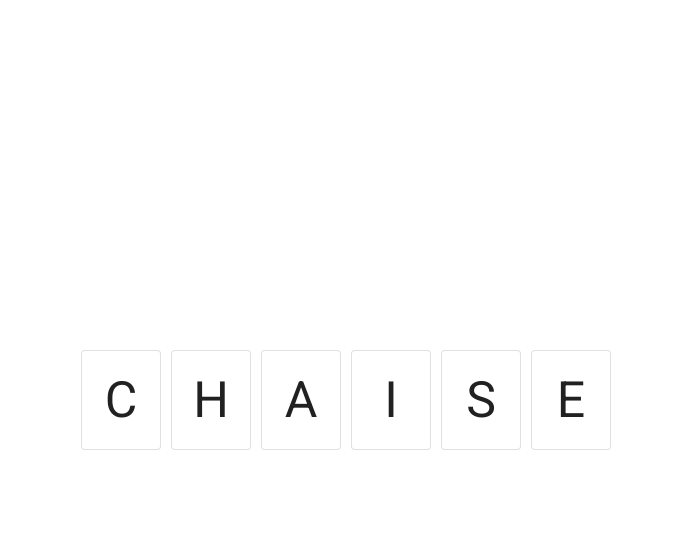
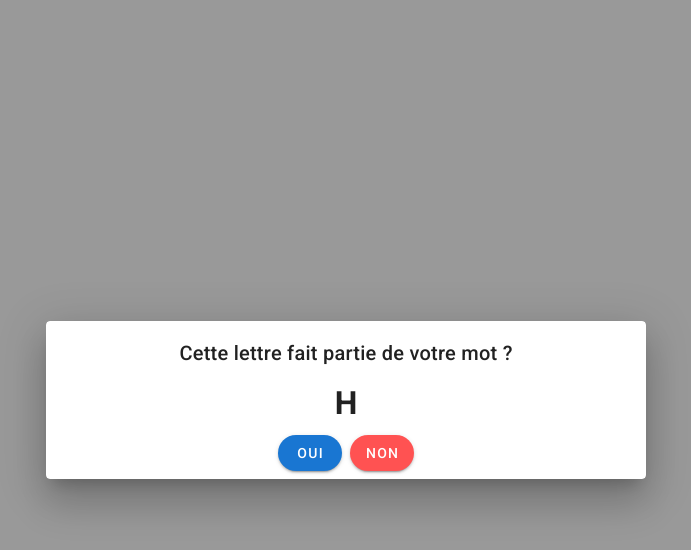
Before and after one commit to RemiBarthe/jeu-du-pendu-client, a Vue app: page / in a window 1280 px wide. Both pictures are taken after a click on the button "VALIDER". Shown: the top 550 px of the page, without its empty margins (294-985 px from the left). Built offline with nearby package versions, Linux system fonts and the light colour scheme.

Commit message:
Modal letter (#2)
* add modal letter

* center elements in modal

Co-authored-by: rgl243 <64373934+rgl243@users.noreply.github.com>

```diff
--- a/src/components/GameRoom.vue
+++ b/src/components/GameRoom.vue
@@ -25,14 +25,42 @@
         <p>E</p>
       </v-card>
     </div>
+    <v-row justify="center">
+      <v-dialog v-model="selectedWord" width="600px">
+        <v-card>
+          <v-card-title class="justify-center">
+            Cette lettre fait partie de votre mot ?
+          </v-card-title>
+          <h1 class="text-center">H</h1>
+          <v-card-actions class="justify-center">
+            <v-btn class="primary" rounded @click="Validate()"> Oui </v-btn>
+            <v-btn class="error" rounded @click="Decline()"> Non </v-btn>
+          </v-card-actions>
+        </v-card>
+      </v-dialog>
+    </v-row>
   </v-container>
 </template>
+
 
 <script>
 export default {
   name: "GameRoom",
 
-  data: () => ({})
+  data: () => ({
+    selectedWord: true
+  }),
+
+  methods: {
+    Validate() {
+      console.log("oui");
+      this.selectedWord = false;
+    },
+    Decline() {
+      console.log("Non");
+      this.selectedWord = false;
+    }
+  }
 };
 </script>
 
@@ -47,7 +75,6 @@ export default {
   align-items: center;
   justify-content: center;
 }
-
 .list-letters .v-card {
   margin: 5px;
   width: 80px;
```
Also changed, not shown: 1 other file (tests, documents, lock files or other folders).
